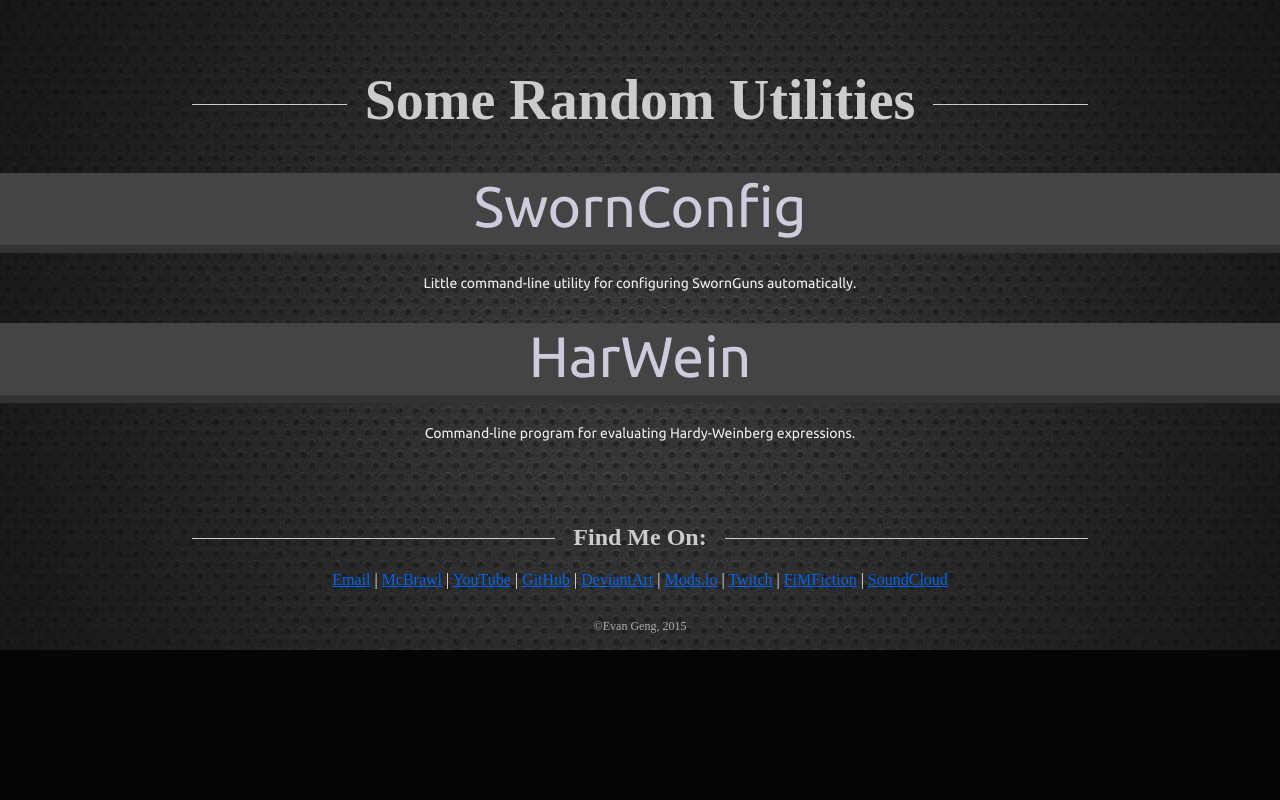
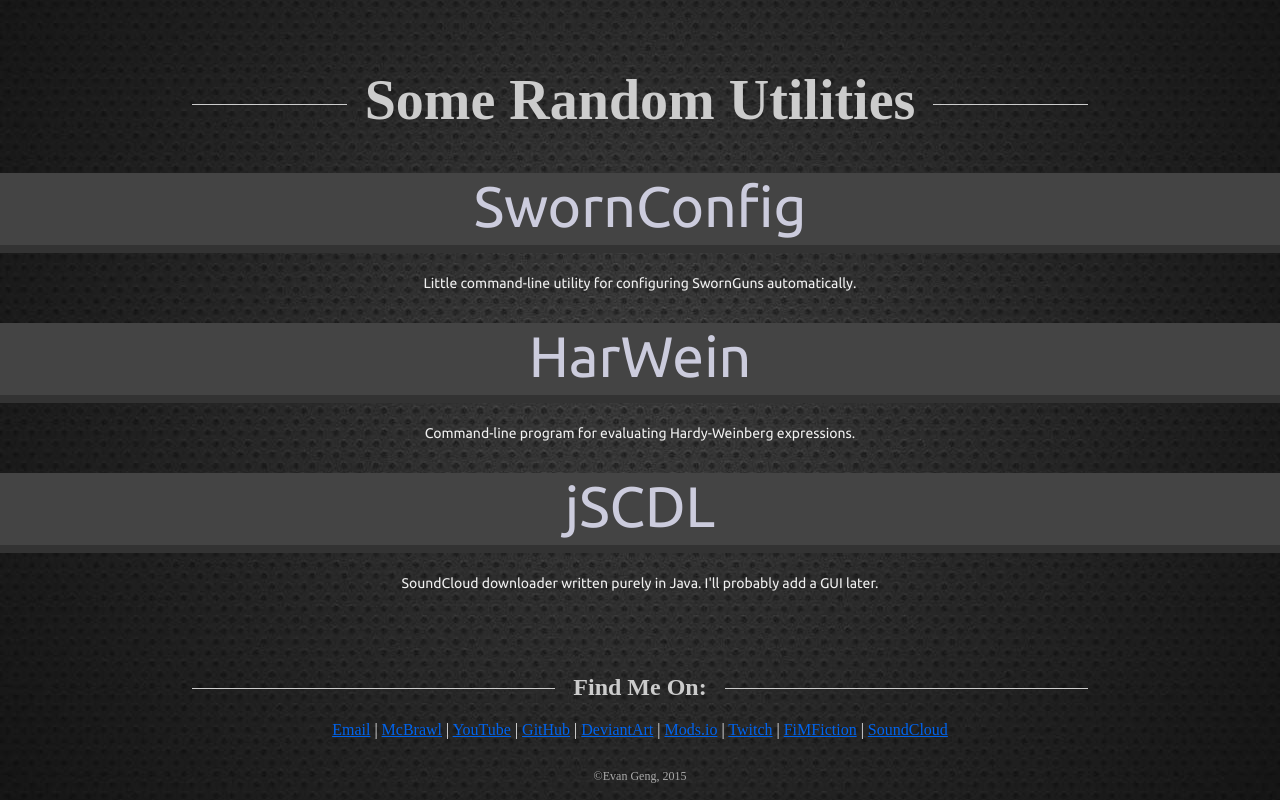
Before and after one commit to phantamanta44/legacy-site, a plain HTML site: page projects.html in a window 1280 px wide. Shown: the part 1361-2161 px from the top of the page. Before the commit the page ends 2011 px from the top, so only its background shows below. Drawn offline with Linux system fonts and the light colour scheme; a web font is replaced by a local one.

Commit message:
Update projects.html

```diff
--- a/projects.html
+++ b/projects.html
@@ -38,6 +38,8 @@
 		    <p>Little command-line utility for configuring SwornGuns automatically.</p>
 		    <li><a href="https://www.cubbyusercontent.com/pl/harwein.jar/_78e8a6332571488e93f36dab6539ec1b">HarWein</a></li>
 		    <p>Command-line program for evaluating Hardy-Weinberg expressions.</p>
+		    <li><a href="https://github.com/phantamanta44/jSCDL">jSCDL</a></li>
+		    <p>SoundCloud downloader written purely in Java. I'll probably add a GUI later.</p>
 	    </ul>
 		<div class="separator"><div class="divider">Find Me On:</div></div>
 		<div class="footer">
```
